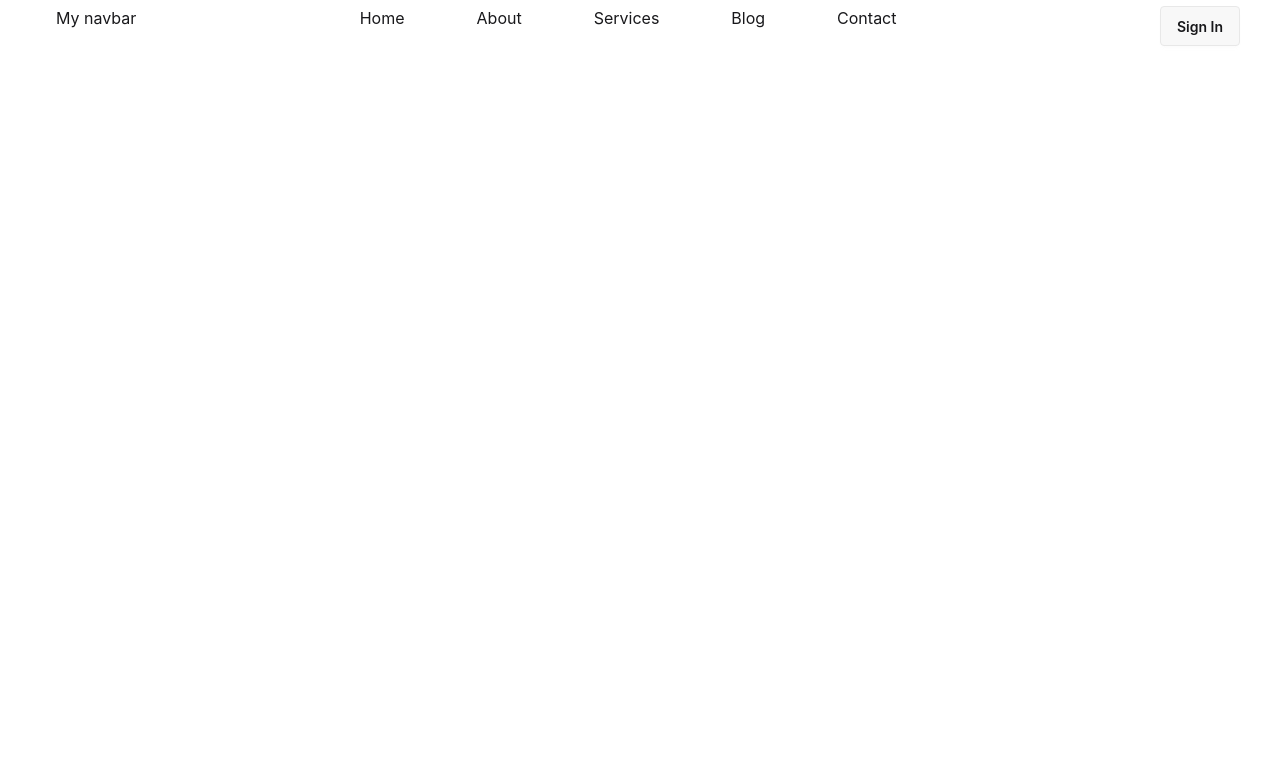
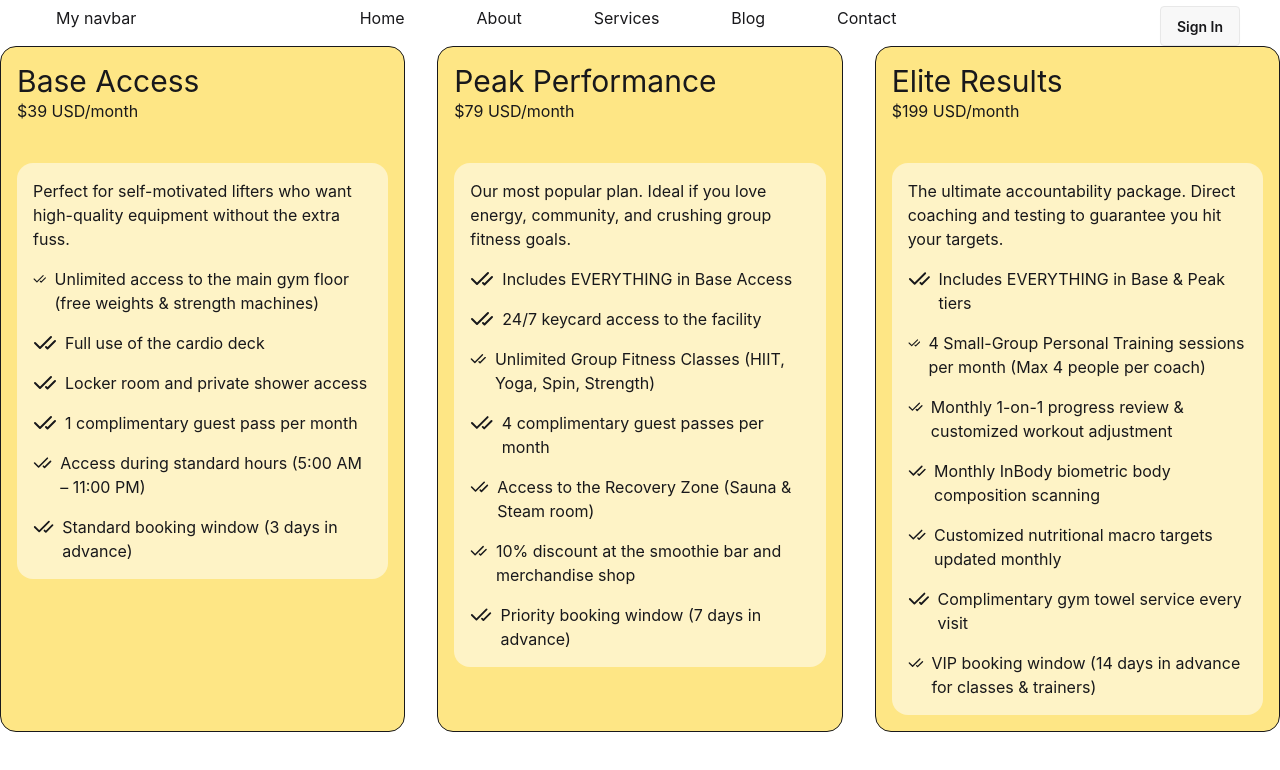
Before and after one commit to shoumyo/tailwind-react-pricing-options, a React (Vite) app: page / in a window 1280 px wide. Shown: the top 770 px of the page. Built offline with nearby package versions, Linux system fonts and the light colour scheme.

Commit message:
display pricing options in Pricing card

```diff
--- a/src/App.jsx
+++ b/src/App.jsx
@@ -1,5 +1,11 @@
+import { Suspense } from "react"
 import DaisyNav from "./Components/DaisyNav/DaisyNav"
 import NavBar from "./Components/NavBar/NavBar"
+import PricingOptions from "./Components/Pricing-options/PricingOptions"
+
+const PricingPromise=fetch('pricing-data.json')
+  .then(res=>res.json())
+
 function App() {
 
   return (
@@ -8,6 +14,13 @@ function App() {
         {/* <DaisyNav></DaisyNav> */}
         <NavBar></NavBar>
       </header>
+      <main>
+        <Suspense fallback={
+          <span className="loading loading-spinner text-primary"></span>
+        }>
+          <PricingOptions PricingPromise={PricingPromise}></PricingOptions>
+        </Suspense>
+      </main>
     </>
   )
 }
--- a/src/Components/Pricing-options/Pricing-options.jsx
+++ /dev/null
@@ -1,11 +0,0 @@
-import React from 'react';
-
-const Pricing-options = () => {
-    return (
-        <div>
-
-        </div>
-    );
-};
-
-export default Pricing-options;
--- /dev/null
+++ b/src/Components/Pricing-options/PricingOptions.jsx
@@ -0,0 +1,21 @@
+import React, { use } from 'react';
+import PricingCard from '../PricingCard/PricingCard';
+
+const PricingOptions = ({PricingPromise}) => {
+
+    const pricingData=use(PricingPromise);
+
+    return (
+        <div>
+            <div className='grid grid-cols-3 gap-8'>
+                {
+                    pricingData.map(pricing=><PricingCard
+                        key={pricing.id}
+                        pricing={pricing}></PricingCard>)
+                }
+            </div>
+        </div>
+    );
+};
+
+export default PricingOptions;
--- /dev/null
+++ b/src/Components/PricingCard/Feature.jsx
@@ -0,0 +1,12 @@
+import { CheckCheck } from 'lucide-react';
+import React from 'react';
+
+const Feature = ({feature}) => {
+    return (
+        <div>
+            <p className='flex mt-4'><CheckCheck className='mr-2'></CheckCheck>{feature}</p>
+        </div>
+    );
+};
+
+export default Feature;
--- /dev/null
+++ b/src/Components/PricingCard/PricingCard.jsx
@@ -0,0 +1,21 @@
+import React from 'react';
+import Feature from './Feature';
+
+const PricingCard = ({pricing}) => {
+    return (
+        <div className='border bg-amber-200 rounded-2xl p-4'>
+            <div>
+                <h1 className='text-3xl'>{pricing.name}</h1>
+                <h3>${pricing.price} {pricing.currency}/{pricing.billingPeriod}</h3>
+            </div>
+            <div className='bg-amber-100 p-4 rounded-2xl mt-10'>
+                <p>{pricing.description}</p>
+                {
+                    pricing.features.map((feature)=><Feature key={feature.id} feature={feature}></Feature>)
+                }
+            </div>
+        </div>
+    );
+};
+
+export default PricingCard;
```
